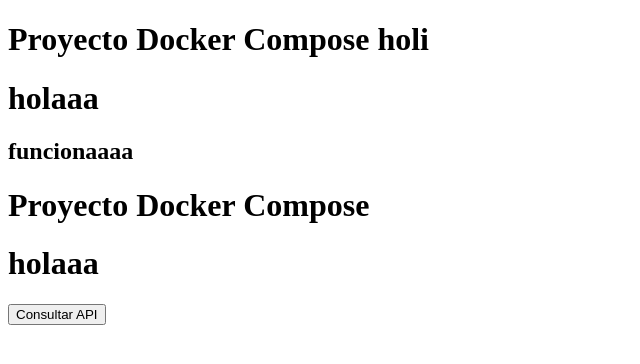
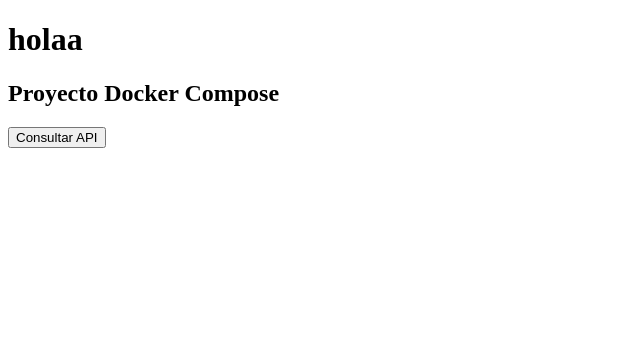
Before and after one commit to MariaFerr-dev/dockerflask-desplegado, a plain HTML site: page frontend/index.html in a window 1280 px wide. Shown: the whole page, without its empty margins (0-640 px from the left). Drawn offline with Linux system fonts and the light colour scheme.

Commit message:
fix: mostrar mensaje en portada

```diff
--- a/frontend/index.html
+++ b/frontend/index.html
@@ -3,16 +3,12 @@
 
 <head>
     <title>Docker Compose ADSO</title>
-    <h1>Proyecto Docker Compose holi</h1>
-    <h1>holaaa</h1>
-    <h2>funcionaaaa</h2>
-
 </head>
 
 <body>
 
-<h1>Proyecto Docker Compose</h1>
-<h1>holaaa  </h1>
+<h1>holaa</h1>
+<h2>Proyecto Docker Compose</h2>
 
 <button onclick="consultar()">Consultar API</button>
 
```
